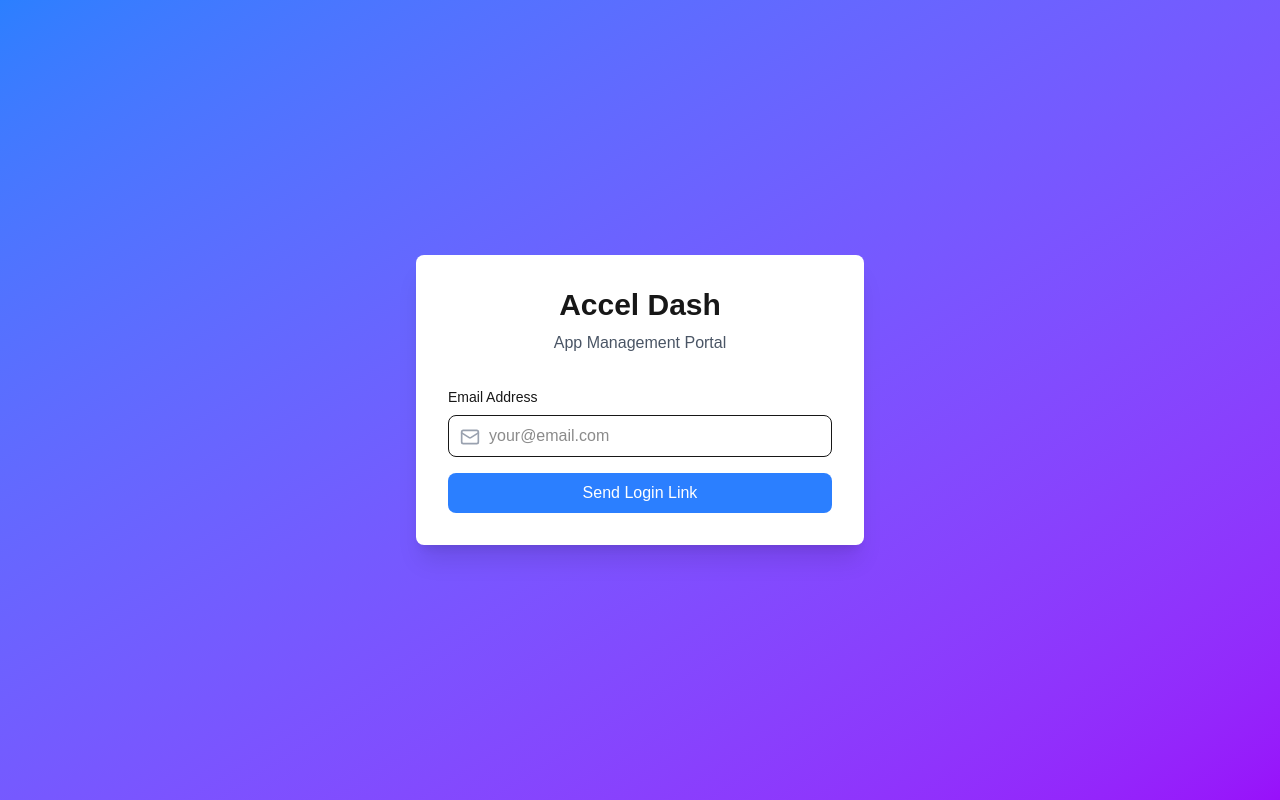
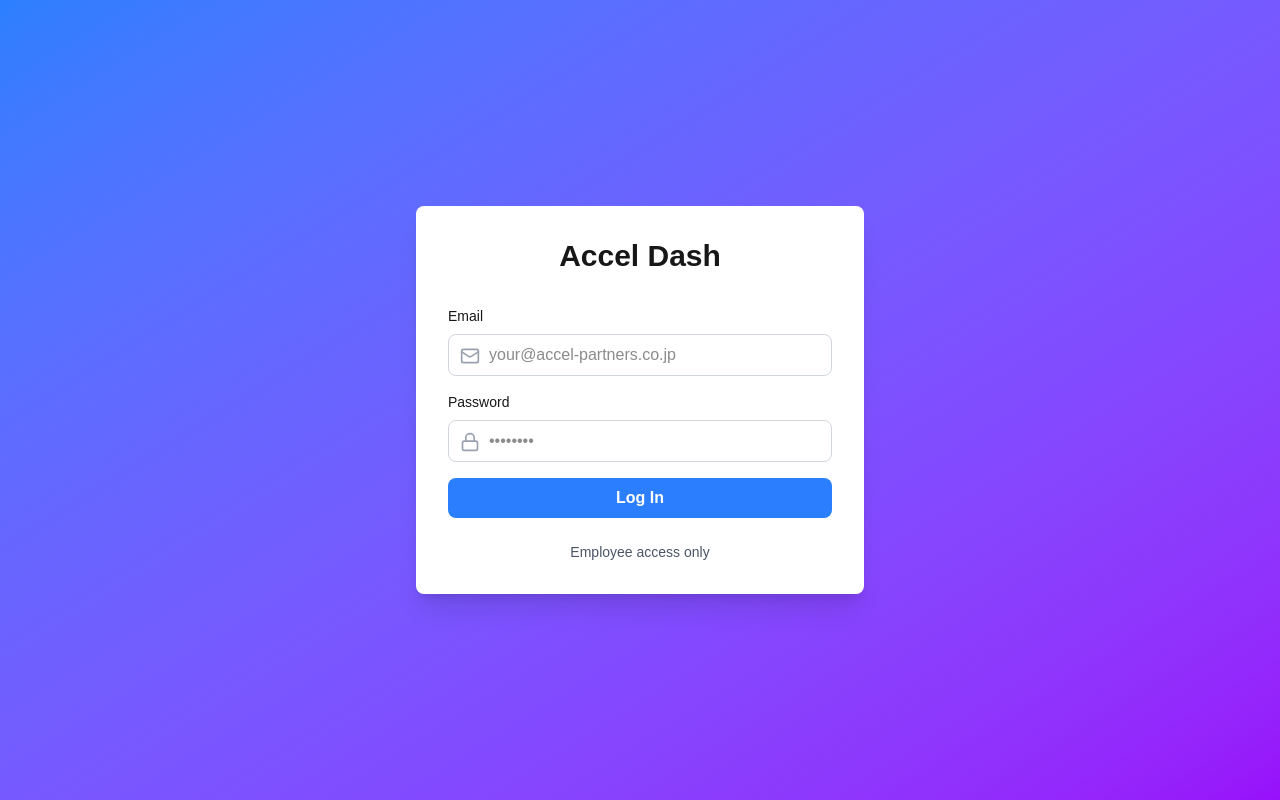
Before and after one commit to ninomiyalisting-glitch/accel-dash, a Next.js app: page /login in a window 1280 px wide. Built offline with nearby package versions, Linux system fonts and the light colour scheme; no server answers.

Commit message:
Switch from Magic Link to email/password authentication

```diff
--- a/app/auth/callback/route.ts
+++ /dev/null
@@ -1,21 +0,0 @@
-import { createClient } from '@supabase/supabase-js'
-import { NextRequest, NextResponse } from 'next/server'
-
-export async function GET(request: NextRequest) {
-  const { searchParams } = new URL(request.url)
-  const code = searchParams.get('code')
-
-  if (code) {
-    const supabase = createClient(
-      process.env.NEXT_PUBLIC_SUPABASE_URL!,
-      process.env.NEXT_PUBLIC_SUPABASE_ANON_KEY!
-    )
-
-    const { error } = await supabase.auth.exchangeCodeForSession(code)
-    if (!error) {
-      return NextResponse.redirect(new URL('/', request.url))
-    }
-  }
-
-  return NextResponse.redirect(new URL('/login', request.url))
-}
--- a/app/login/page.tsx
+++ b/app/login/page.tsx
@@ -3,32 +3,33 @@
 import { useState } from 'react'
 import { useRouter } from 'next/navigation'
 import { supabase } from '@/lib/supabase'
-import { Mail } from 'lucide-react'
+import { Mail, Lock } from 'lucide-react'
 
 export default function LoginPage() {
   const router = useRouter()
   const [email, setEmail] = useState('')
+  const [password, setPassword] = useState('')
   const [loading, setLoading] = useState(false)
-  const [message, setMessage] = useState('')
+  const [error, setError] = useState('')
 
-  async function handleSignIn(e: React.FormEvent) {
+  async function handleLogin(e: React.FormEvent) {
     e.preventDefault()
     setLoading(true)
-    setMessage('')
+    setError('')
 
     try {
-      const { error } = await supabase.auth.signInWithOtp({
+      const { data, error: signInError } = await supabase.auth.signInWithPassword({
         email,
-        options: {
-          emailRedirectTo: `${window.location.origin}/auth/callback`,
-        },
+        password
       })
 
-      if (error) throw error
-      setMessage('Check your email for the login link!')
-      setEmail('')
-    } catch (error: any) {
-      setMessage(error.message || 'Error signing in')
+      if (signInError) throw signInError
+
+      if (data.session) {
+        router.push('/')
+      }
+    } catch (err: any) {
+      setError(err.message || 'Login failed')
     } finally {
       setLoading(false)
     }
@@ -37,42 +38,53 @@ export default function LoginPage() {
   return (
     <div className="min-h-screen bg-gradient-to-br from-blue-500 to-purple-600 flex items-center justify-center p-4">
       <div className="bg-white dark:bg-slate-900 rounded-lg shadow-xl p-8 w-full max-w-md">
-        <h1 className="text-3xl font-bold text-center mb-2">Accel Dash</h1>
-        <p className="text-gray-600 dark:text-gray-400 text-center mb-8">App Management Portal</p>
+        <h1 className="text-3xl font-bold text-center mb-8">Accel Dash</h1>
 
-        <form onSubmit={handleSignIn} className="space-y-4">
+        <form onSubmit={handleLogin} className="space-y-4">
           <div>
-            <label htmlFor="email" className="block text-sm font-medium mb-2">
-              Email Address
-            </label>
+            <label className="block text-sm font-medium mb-2">Email</label>
             <div className="relative">
               <Mail className="absolute left-3 top-3 text-gray-400" size={20} />
               <input
-                id="email"
                 type="email"
                 value={email}
                 onChange={(e) => setEmail(e.target.value)}
-                placeholder="your@email.com"
-                className="w-full pl-10 pr-4 py-2 border rounded-lg dark:bg-slate-800 dark:border-slate-700 focus:outline-none focus:ring-2 focus:ring-blue-500"
+                placeholder="your@accel-partners.co.jp"
                 required
+                className="w-full pl-10 pr-4 py-2 border border-gray-300 rounded-lg focus:outline-none focus:ring-2 focus:ring-blue-500 dark:bg-slate-800 dark:border-slate-700"
               />
             </div>
           </div>
 
+          <div>
+            <label className="block text-sm font-medium mb-2">Password</label>
+            <div className="relative">
+              <Lock className="absolute left-3 top-3 text-gray-400" size={20} />
+              <input
+                type="password"
+                value={password}
+                onChange={(e) => setPassword(e.target.value)}
+                placeholder="••••••••"
+                required
+                className="w-full pl-10 pr-4 py-2 border border-gray-300 rounded-lg focus:outline-none focus:ring-2 focus:ring-blue-500 dark:bg-slate-800 dark:border-slate-700"
+              />
+            </div>
+          </div>
+
+          {error && <div className="text-red-500 text-sm">{error}</div>}
+
           <button
             type="submit"
             disabled={loading}
-            className="w-full py-2 bg-blue-500 text-white rounded-lg font-medium hover:bg-blue-600 disabled:bg-gray-400 transition"
+            className="w-full py-2 bg-blue-500 text-white rounded-lg hover:bg-blue-600 disabled:bg-gray-400 font-semibold transition"
           >
-            {loading ? 'Sending...' : 'Send Login Link'}
+            {loading ? 'Logging in...' : 'Log In'}
           </button>
         </form>
 
-        {message && (
-          <div className="mt-4 p-4 bg-green-100 dark:bg-green-900 text-green-800 dark:text-green-200 rounded-lg text-sm">
-            {message}
-          </div>
-        )}
+        <p className="text-center text-sm text-gray-600 dark:text-gray-400 mt-6">
+          Employee access only
+        </p>
       </div>
     </div>
   )
--- a/lib/auth.ts
+++ b/lib/auth.ts
@@ -1,13 +1,22 @@
 import { supabase } from './supabase'
 
-export async function signInWithMagicLink(email: string) {
-  const { error } = await supabase.auth.signInWithOtp({
+export async function signInWithPassword(email: string, password: string) {
+  const { data, error } = await supabase.auth.signInWithPassword({
     email,
+    password
+  })
+  return { data, error }
+}
+
+export async function signUpWithPassword(email: string, password: string) {
+  const { data, error } = await supabase.auth.signUp({
+    email,
+    password,
     options: {
-      emailRedirectTo: `${window.location.origin}/auth/callback`,
-    },
+      emailRedirectTo: `${typeof window !== 'undefined' ? window.location.origin : ''}/auth/callback`
+    }
   })
-  return { error }
+  return { data, error }
 }
 
 export async function signOut() {
```
